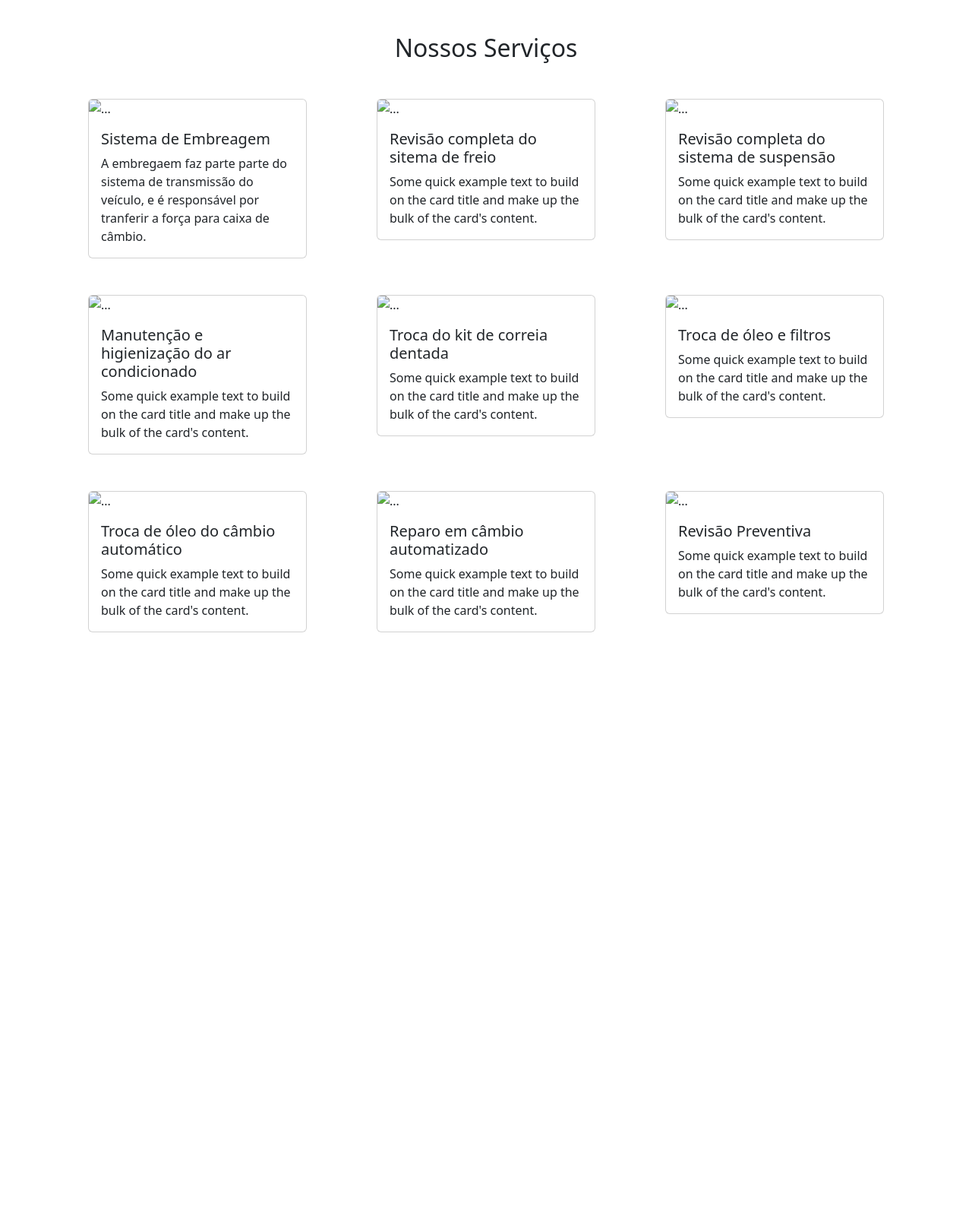
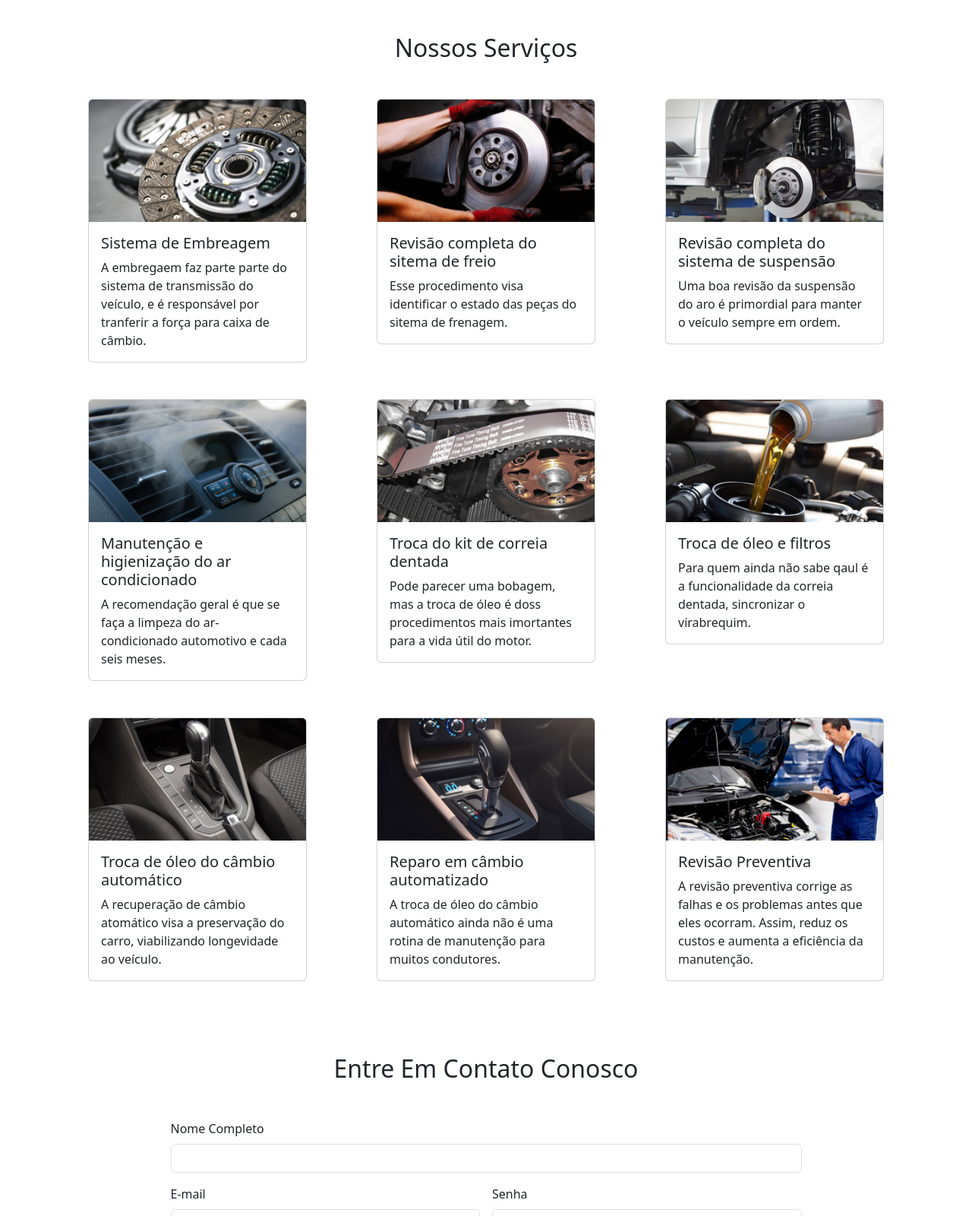
Before and after one commit to kelvinsoaresmachado/mecanica, a plain HTML site: page index.html in a window 1280 px wide. Shown: the part 1200-2800 px from the top of the page at 76% size. Before the commit the page ends 2080 px from the top, so only its background shows below. Drawn offline with nearby package versions, Linux system fonts and the light colour scheme; files whose address does not match are found by name.

Commit message:
atualização

```diff
--- a/index.html
+++ b/index.html
@@ -25,16 +25,16 @@
             <div class="collapse navbar-collapse" id="navbarNav">
                 <ul class="navbar-nav">
                     <li class="nav-item">
-                        <a class="nav-link active" aria-current="page" href="#">Início</a>
+                        <a class="nav-link active" aria-current="page" href="#inicio">Início</a>
                     </li>
                     <li class="nav-item">
-                        <a class="nav-link" href="#">A Empresa</a>
+                        <a class="nav-link" href="#empresa">A Empresa</a>
                     </li>
                     <li class="nav-item">
-                        <a class="nav-link" href="#">Serviços</a>
+                        <a class="nav-link" href="#servicos">Serviços</a>
                     </li>
                     <li class="nav-item">
-                        <a class="nav-link">Contato</a>
+                        <a class="nav-link" href="#contato">Contato</a>
                     </li>
                 </ul>
             </div>
@@ -42,7 +42,7 @@
     </nav>
     <!--Final do Topo do Site-->
     <div class="container">
-        <div class="row mt-5">
+        <div id="inicio" class="row mt-5">
             <div id="carouselExampleAutoplaying" class="carousel slide" data-bs-ride="carousel">
                 <div class="carousel-inner">
                     <div class="carousel-item active">
@@ -81,11 +81,11 @@
                 </p>
             </div>
             <div class="col-lg-6 col-12">
-                <img class="img-fluid" src="Imagem-01.jpg" alt="">
+                <img class="img-fluid" src="Imagens/Imagem-02.jpg" alt="">
             </div>
         </div><!--Fim da Seção Início-->
         <div class="row mt-5">
-            <h2 class="text-center mb-5">
+            <h2 id="empresa" class="text-center mb-5">
                 A Empresa
             </h2>
             <div class="col-lg-6 col-12">
@@ -101,16 +101,16 @@
                 </p>
             </div>
             <div class="col-lg-6 col-12">
-                <img class="img-fluid" src="Imagem-02.jpg" alt="">
+                <img class="img-fluid" src="Imagens/Imagem-01.jpg" alt="">
             </div>
         </div><!--Fim Seção Empresa-->
         <div class="row mt-5">
-            <h2 class="text-center mb-5">
+            <h2 id="servicos" class="text-center mb-5">
                 Nossos Serviços
             </h2>
             <div class="col-12 col-md-6 col-lg-4 mb-5">
                 <div class="card mx-auto" style="width: 18rem;">
-                    <img src="" class="card-img-top" alt="...">
+                    <img src="Imagens/Serviços/Foto - 01.jpg" class="card-img-top" alt="...">
                     <div class="card-body">
                         <h5 class="card-title">Sistema de Embreagem</h5>
                         <p class="card-text">A embregaem faz parte parte do sistema de transmissão do veículo, e é responsável por tranferir a força para caixa de câmbio.</p>
@@ -119,76 +119,100 @@
             </div>
             <div class="col-12 col-md-6 col-lg-4 mb-5">
                 <div class="card mx-auto" style="width: 18rem;">
-                    <img src="..." class="card-img-top" alt="...">
+                    <img src="Imagens/Serviços/Foto - 02.jpg" class="card-img-top" alt="...">
                     <div class="card-body">
                         <h5 class="card-title">Revisão completa do sitema de freio</h5>
-                        <p class="card-text">Some quick example text to build on the card title and make up the bulk of
-                            the card's content.</p>
+                        <p class="card-text">Esse procedimento visa identificar o estado das peças do sitema de frenagem.</p>
                     </div>
                 </div>
             </div> <div class="col-12 col-md-6 col-lg-4 mb-5">
                 <div class="card mx-auto" style="width: 18rem;">
-                    <img src="..." class="card-img-top" alt="...">
+                    <img src="Imagens/Serviços/Foto - 03.jpg" class="card-img-top" alt="...">
                     <div class="card-body">
                         <h5 class="card-title">Revisão completa do sistema de suspensão</h5>
-                        <p class="card-text">Some quick example text to build on the card title and make up the bulk of
-                            the card's content.</p>
+                        <p class="card-text">Uma boa  revisão da suspensão do aro é primordial para manter o veículo sempre em ordem.</p>
                     </div>
                 </div>
             </div> <div class="col-12 col-md-6 col-lg-4 mb-5">
                 <div class="card mx-auto" style="width: 18rem;">
-                    <img src="..." class="card-img-top" alt="...">
+                    <img src="Imagens/Serviços/Foto - 04.jpg" class="card-img-top" alt="...">
                     <div class="card-body">
                         <h5 class="card-title">Manutenção e higienização do ar condicionado</h5>
-                        <p class="card-text">Some quick example text to build on the card title and make up the bulk of
-                            the card's content.</p>
+                        <p class="card-text">A recomendação geral é que se faça a limpeza do ar-condicionado automotivo e cada seis meses.</p>
                     </div>
                 </div>
             </div> <div class="col-12 col-md-6 col-lg-4 mb-5">
                 <div class="card mx-auto" style="width: 18rem;">
-                    <img src="..." class="card-img-top" alt="...">
+                    <img src="Imagens/Serviços/Foto - 05.jpg" class="card-img-top" alt="...">
                     <div class="card-body">
                         <h5 class="card-title">Troca do kit de correia dentada</h5>
-                        <p class="card-text">Some quick example text to build on the card title and make up the bulk of
-                            the card's content.</p>
+                        <p class="card-text">Pode parecer uma bobagem, mas a troca de óleo é doss procedimentos mais imortantes para a vida útil do motor.</p>
                     </div>
                 </div>
             </div> <div class="col-12 col-md-6 col-lg-4 mb-5">
                 <div class="card mx-auto" style="width: 18rem;">
-                    <img src="..." class="card-img-top" alt="...">
+                    <img src="Imagens/Serviços/Foto - 06.jpg" class="card-img-top" alt="...">
                     <div class="card-body">
                         <h5 class="card-title">Troca de óleo e filtros</h5>
-                        <p class="card-text">Some quick example text to build on the card title and make up the bulk of
-                            the card's content.</p>
+                        <p class="card-text">Para quem ainda não sabe qaul é a funcionalidade da correia dentada, sincronizar o virabrequim.</p>
                     </div>
                 </div>
             </div> <div class="col-12 col-md-6 col-lg-4 mb-5">
                 <div class="card mx-auto" style="width: 18rem;">
-                    <img src="..." class="card-img-top" alt="...">
+                    <img src="Imagens/Serviços/Foto - 07.jpg" class="card-img-top" alt="...">
                     <div class="card-body">
                         <h5 class="card-title">Troca de óleo do câmbio automático</h5>
-                        <p class="card-text">Some quick example text to build on the card title and make up the bulk of
-                            the card's content.</p>
+                        <p class="card-text">A recuperação de câmbio atomático visa a preservação do carro, viabilizando longevidade ao veículo.</p>
                     </div>
                 </div>
             </div> <div class="col-12 col-md-6 col-lg-4 mb-5">
                 <div class="card mx-auto" style="width: 18rem;">
-                    <img src="..." class="card-img-top" alt="...">
+                    <img src="Imagens/Serviços/Foto - 08.jpg" class="card-img-top" alt="...">
                     <div class="card-body">
                         <h5 class="card-title">Reparo em câmbio automatizado</h5>
-                        <p class="card-text">Some quick example text to build on the card title and make up the bulk of
-                            the card's content.</p>
+                        <p class="card-text">A troca de óleo do câmbio automático ainda não é uma rotina de manutenção para muitos condutores.</p>
                     </div>
                 </div>
             </div> <div class="col-12 col-md-6 col-lg-4 mb-5">
                 <div class="card mx-auto" style="width: 18rem;">
-                    <img src="..." class="card-img-top" alt="...">
+                    <img src="Imagens/Serviços/Foto - 09.jpg" class="card-img-top" alt="...">
                     <div class="card-body">
                         <h5 class="card-title">Revisão Preventiva</h5>
-                        <p class="card-text">Some quick example text to build on the card title and make up the bulk of
-                            the card's content.</p>
+                        <p class="card-text">A revisão preventiva corrige as falhas e os problemas antes que eles ocorram. Assim, reduz os custos e aumenta a eficiência da manutenção.</p>
                     </div>
                 </div>
+            </div>
+        </div>
+        <div class="row mt-5">
+            <h2 id="contato" class="text-center mb-5">
+                Entre Em Contato Conosco
+            </h2>
+            <div class="col-9 mx-auto">
+                <form class="row g-3">
+                    <div class="col-12">
+                      <label for="inputEmail4" class="form-label">Nome Completo</label>
+                      <input type="text" class="form-control" id="inputEmail4">
+                    </div>
+                    <div class="col-md-6">
+                      <label for="inputPassword4" class="form-label">E-mail</label>
+                      <input type="email" class="form-control" id="inputPassword4">
+                    </div>
+                    <div class="col-md-6">
+                      <label for="inputAddress" class="form-label">Senha</label>
+                      <input type="password" class="form-control" id="inputAddress">
+                    </div>
+                    <div class="col-12">
+                      <label for="inputAddress2" class="form-label">Endereço</label>
+                      <input type="text" class="form-control" id="inputAddress2" placeholder="Rua, Número, Bairro">
+                    </div>
+                    <div class="col-12">
+                      <label for="inputCity" class="form-label">Mande a sua mensagem</label>
+                      <input type="text" class="form-control" id="inputCity">
+                    </div>
+                    <div class="col-12">
+                      <button type="submit" class="btn btn-primary">Enviar</button>
+                    </div>
+                  </form>
             </div>
         </div>
     </div><!--Não colocar nada depois daqui-->
```
Also changed, not shown: Imagens/Serviços/Foto - 01.jpg (added), Imagens/Serviços/Foto - 02.jpg (added), Imagens/Serviços/Foto - 03.jpg (added), Imagens/Serviços/Foto - 04.jpg (added), Imagens/Serviços/Foto - 05.jpg (added), Imagens/Serviços/Foto - 06.jpg (added), Imagens/Serviços/Foto - 07.jpg (added), Imagens/Serviços/Foto - 08.jpg (added), Imagens/Serviços/Foto - 09.jpg (added), Imagens/Serviços/Foto-1.jpg (deleted), jiiigfnhgHeader-1280x720.jpg (added).
